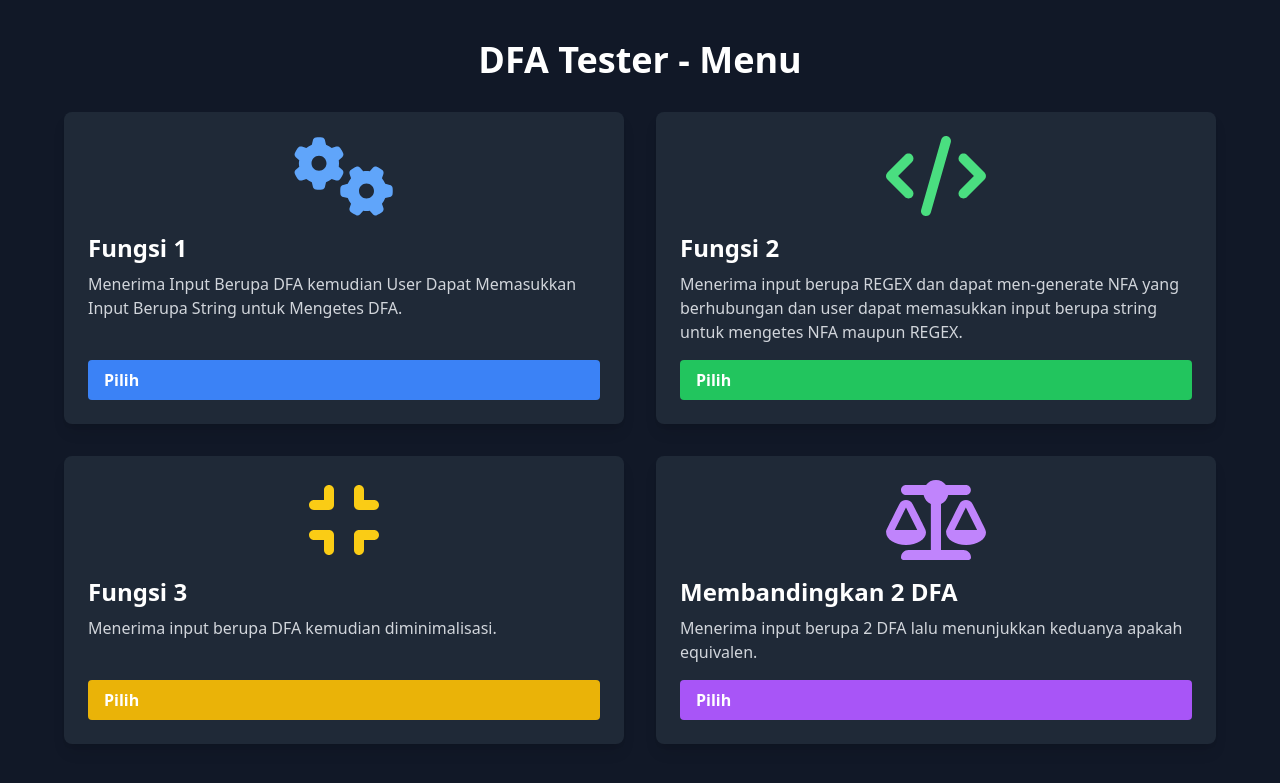
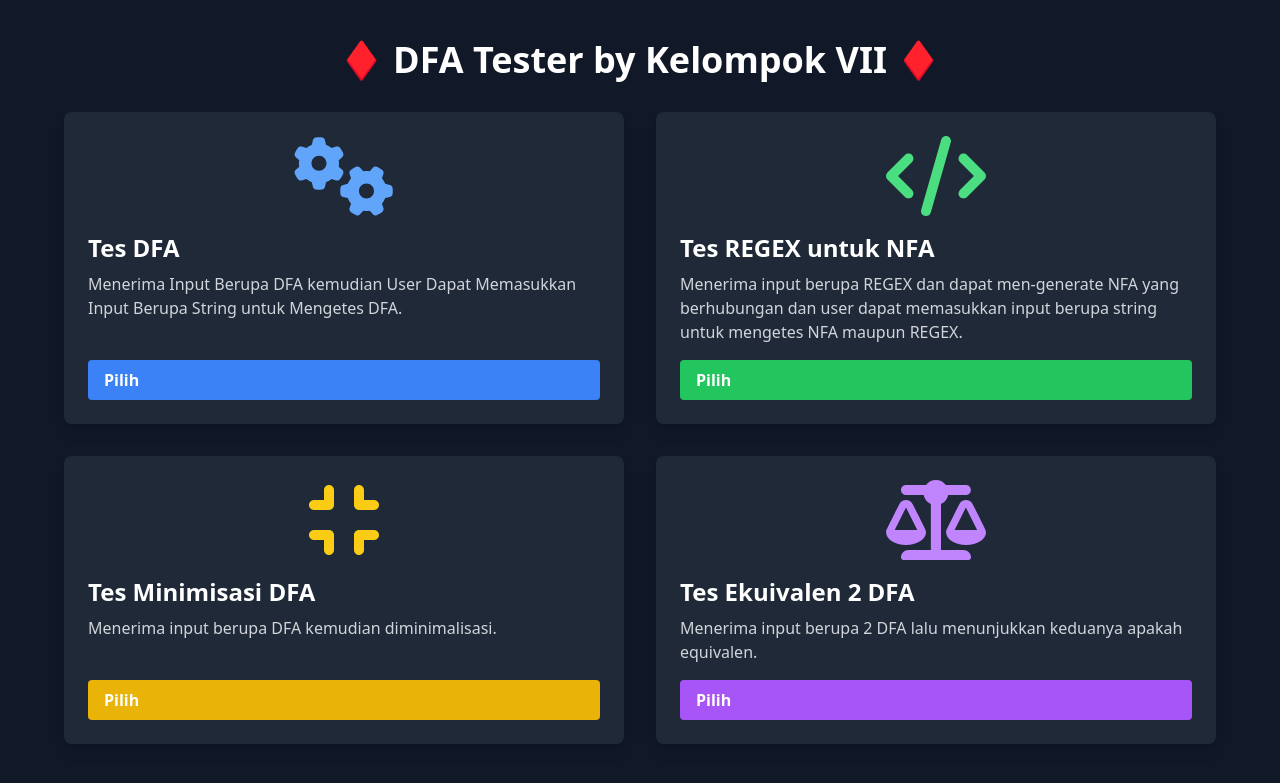
Before and after one commit to vann10/TBA-DFA-NFA, a Flask app: page / in a window 1280 px wide. Shown: the top 783 px of the page. Run offline with Flask 3, Linux system fonts and the light colour scheme; some libraries are stand-ins or nearby versions.

Commit message:
update variabel

```diff
--- a/templates/dfa_compare.html
+++ b/templates/dfa_compare.html
@@ -73,7 +73,7 @@
       </div>
 
       <button id="compareBtn" type="submit" class="block mx-auto bg-gradient-to-r from-indigo-400 to-purple-500 text-white py-3 px-8 rounded-full font-semibold uppercase tracking-wide hover:shadow-xl hover:-translate-y-1 transition disabled:opacity-50">
-        Compare DFAs
+        Bandingkan DFA
       </button>
     </form>
 
--- a/templates/index.html
+++ b/templates/index.html
@@ -9,13 +9,13 @@
 </head>
 <body class="bg-gray-900 text-white">
     <div class="container mx-auto mt-10">
-        <h1 class="text-center text-4xl font-extrabold mb-8">DFA Tester - Menu</h1>
+        <h1 class="text-center text-4xl font-extrabold mb-8">♦️ DFA Tester by Kelompok VII  ♦️</h1>
         <div class="grid grid-cols-1 md:grid-cols-2 gap-8 pl-16 pr-16">
             <div class="bg-gray-800 rounded-lg shadow-lg transition-transform transform hover:scale-105 hover:shadow-xl p-6 flex flex-col h-full">
                 <div class="flex justify-center mb-4">
                     <i class="fas fa-cogs fa-5x text-blue-400"></i>
                 </div>
-                <h5 class="text-2xl font-semibold mb-2">Fungsi 1</h5>
+                <h5 class="text-2xl font-semibold mb-2">Tes DFA</h5>
                 <p class="flex-grow text-gray-300">Menerima Input Berupa DFA kemudian User Dapat Memasukkan Input Berupa String untuk Mengetes DFA.</p>
                 <a href="dfa-test" class="mt-4 bg-blue-500 text-white font-semibold py-2 px-4 rounded hover:bg-blue-600 transition">Pilih</a>
             </div>
@@ -23,7 +23,7 @@
                 <div class="flex justify-center mb-4">
                     <i class="fas fa-code fa-5x text-green-400"></i>
                 </div>
-                <h5 class="text-2xl font-semibold mb-2">Fungsi 2</h5>
+                <h5 class="text-2xl font-semibold mb-2">Tes REGEX untuk NFA</h5>
                 <p class="flex-grow text-gray-300">Menerima input berupa REGEX dan dapat men-generate NFA yang berhubungan dan user dapat memasukkan input berupa string untuk mengetes NFA maupun REGEX.</p>
                 <a href="regex-nfa" class="mt-4 bg-green-500 text-white font-semibold py-2 px-4 rounded hover:bg-green-600 transition">Pilih</a>
             </div>
@@ -31,7 +31,7 @@
                 <div class="flex justify-center mb-4">
                     <i class="fas fa-compress fa-5x text-yellow-400"></i>
                 </div>
-                <h5 class="text-2xl font-semibold mb-2">Fungsi 3</h5>
+                <h5 class="text-2xl font-semibold mb-2">Tes Minimisasi DFA</h5>
                 <p class="flex-grow text-gray-300">Menerima input berupa DFA kemudian diminimalisasi.</p>
                 <a href="dfa-minimize" class="mt-4 bg-yellow-500 text-white font-semibold py-2 px-4 rounded hover:bg-yellow-600 transition">Pilih</a>
             </div>
@@ -39,7 +39,7 @@
                 <div class="flex justify-center mb-4">
                     <i class="fas fa-balance-scale fa-5x text-purple-400"></i>
                 </div>
-                <h5 class="text-2xl font-semibold mb-2">Membandingkan 2 DFA</h5>
+                <h5 class="text-2xl font-semibold mb-2">Tes Ekuivalen 2 DFA</h5>
                 <p class="flex-grow text-gray-300">Menerima input berupa 2 DFA lalu menunjukkan keduanya apakah equivalen.</p>
                 <a href="dfa-compare" class="mt-4 bg-purple-500 text-white font-semibold py-2 px-4 rounded hover:bg-purple-600 transition">Pilih</a>
             </div>
```
